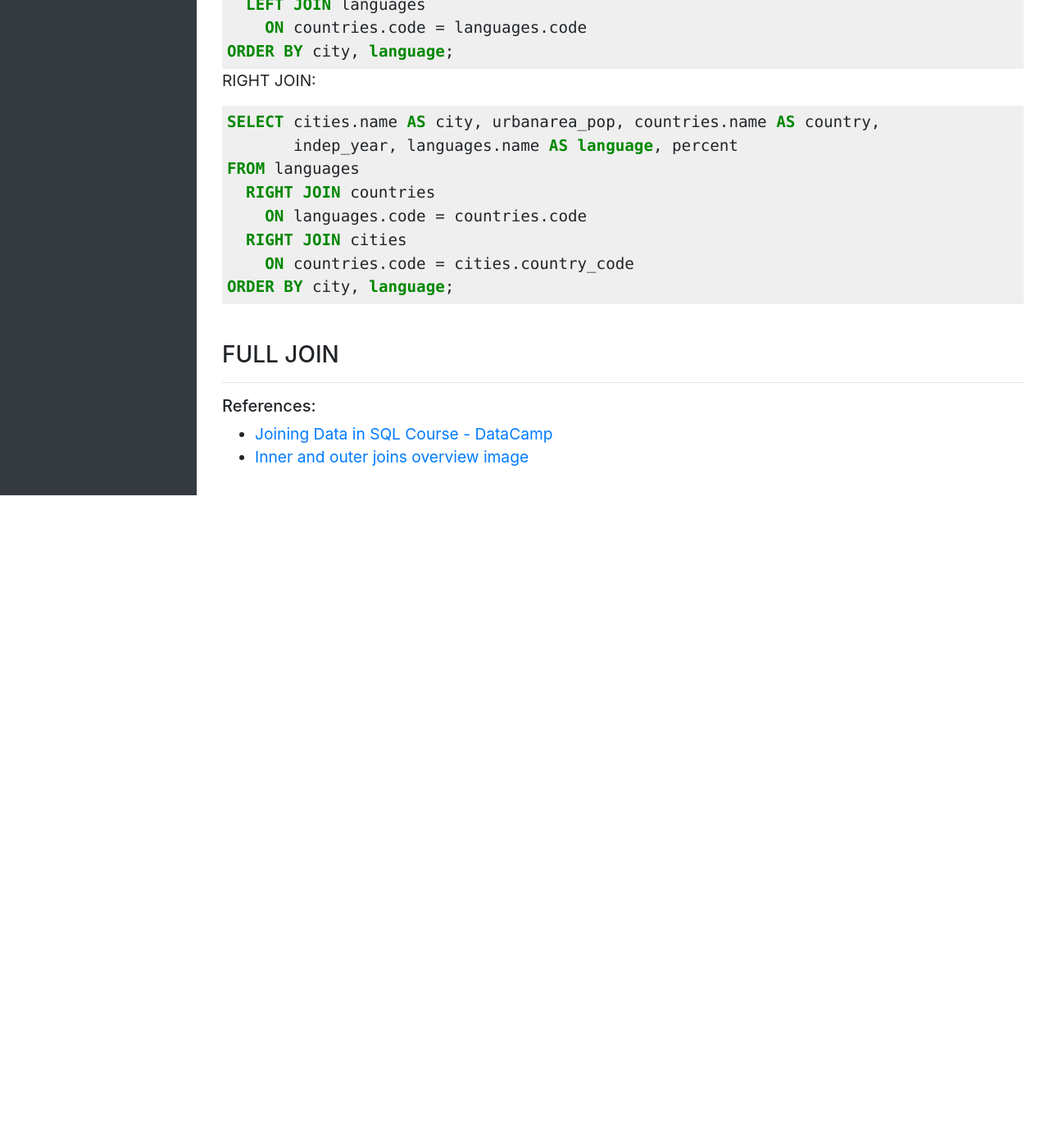
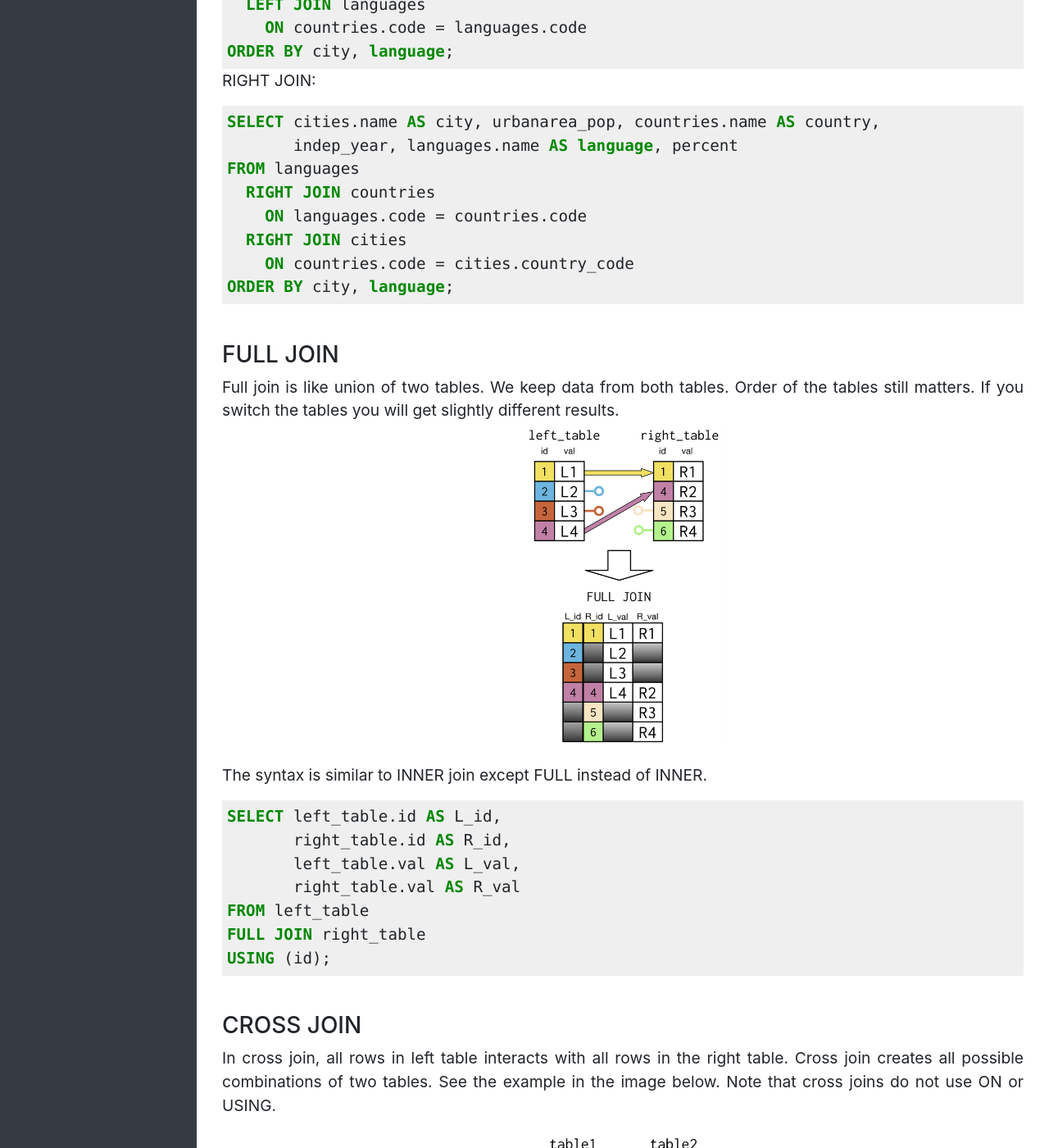
Before and after one commit to VirkSaab/Virksaab.github.io, a Jekyll site: the page built from _posts/2020-08-20-worktree_concepts_sql_joining.md, in a window 1280 px wide and 1400 px high, scrolled down 5685 px. Shown: the whole window at 82% size. Built offline with Jekyll 4.4.1, drawn with Linux system fonts in a browser that asks for light colours; before the commit the page ends 6289 px from its top, so only the background shows below that; some of the changed text lies outside the part shown.

Commit message:
updating sql and its date

````diff
--- a/_posts/2020-08-08-worktree_concepts_sql_joining.md
+++ b/_posts/2020-08-20-worktree_concepts_sql_joining.md
@@ -13,7 +13,7 @@ Inner join means joining two tables on specified columns from both tables and ta
 
 For example:
 
-<img src="/assets/imgs/sql_innerjoin.png" class="rounded mx-auto d-block" alt="inner join example image" style="max-height:23rem">
+<img src="/assets/imgs/sql/innerjoin.png" class="rounded mx-auto d-block" alt="inner join example image" style="max-height:23rem">
 
 
 The code example given below shows the syntax of INNER JOIN of three example tables named `countries`, `populations`, and `economies`:
@@ -110,12 +110,12 @@ FROM countries;
 <br>
 ## OUTER JOINS AND CROSS JOINS
 Outer join integrates the content of both table either they are matched or not. There are three fundamental outer joins: left, right, and full join. The main idea is shown in the figure below:
-<img src="/assets/imgs/sql_inner_and_outer_joins.jpg" class="rounded mx-auto d-block" alt="Inner and Outer join overview" style="max-width:90%;  max-height: 25rem;">
+<img src="/assets/imgs/sql/inner_and_outer_joins.jpg" class="rounded mx-auto d-block" alt="Inner and Outer join overview" style="max-width:90%;  max-height: 25rem;">
 <br>
 ### LEFT and RIGHT JOIN
 Left join means the main table is on left and we reach out to right table to join. While left joining, we keep all the records of left table whether it matches with right table or not and merges the right tables values. If some rows from the key column (the column we use to join) are missing in right table, null will be assigned there. The resulting table will have same number of rows/samples as left table. Also, the values in left key column can match multiple values in the right key column. The example is shown in the image below.
 
-<img src="/assets/imgs/sql_leftjoin.png" class="rounded mx-auto d-block" alt="Inner and Outer join overview" style="max-height:25rem">
+<img src="/assets/imgs/sql/leftjoin.png" class="rounded mx-auto d-block" alt="Inner and Outer join overview" style="max-height:25rem">
 
 The syntax is similar to inner join. Just replace the INNER with LEFT. For example:
 
@@ -137,7 +137,7 @@ ORDER BY avg_gdp DESC;
 ```
 
 Right joins aren't as common as left joins. One reason why is that you can always write a right join as a left join. The example and syntax of right join is shown in the image below.
-<img src="/assets/imgs/sql_rightjoin.png" class="rounded mx-auto d-block" alt="Inner and Outer join overview" style="max-height:25rem">
+<img src="/assets/imgs/sql/rightjoin.png" class="rounded mx-auto d-block" alt="Inner and Outer join overview" style="max-height:25rem">
 The syntax of right join is as follows:
 ```sql
 SELECT right_table.id AS R_id,
@@ -175,10 +175,40 @@ ORDER BY city, language;
 
 <br>
 ### FULL JOIN
+Full join is like union of two tables. We keep data from both tables. Order of the tables still matters. If you switch the tables you will get slightly different results.
+<img src="/assets/imgs/sql/fulljoin.png" class="rounded mx-auto d-block" alt="full join image" style="max-height:25rem">
+
+The syntax is similar to INNER join except FULL instead of INNER.
+
+```sql
+SELECT left_table.id AS L_id,
+       right_table.id AS R_id,
+       left_table.val AS L_val,
+       right_table.val AS R_val
+FROM left_table
+FULL JOIN right_table
+USING (id);
+```
+
+<br>
+### CROSS JOIN
+In cross join, all rows in left table interacts with all rows in the right table. Cross join creates all possible combinations of two tables. See the example in the image below. Note that cross joins do not use ON or USING.
+
+<img src="/assets/imgs/sql/crossjoin.png" class="rounded mx-auto d-block" alt="cross join image" style="max-height:30rem">
+The syntax is similar to full join except CROSS instead of FULL.
+```sql
+SELECT left_table.id AS L_id,
+       right_table.id AS R_id,
+       left_table.val AS L_val,
+       right_table.val AS R_val
+FROM left_table
+CROSS JOIN right_table
+```
+
 
 
 ---
 ##### References:
 
 * [Joining Data in SQL Course - DataCamp](https://learn.datacamp.com/courses/joining-data-in-postgresql)
-* [Inner and outer joins overview image](https://www.ionos.com/digitalguide/hosting/technical-matters/sql-outer-join/)
+* [Inner and outer joins overview image](https://www.ionos.com/digitalguide/fileadmin/DigitalGuide/Screenshots_2018/Outer-Join.jpg)
````
Also changed, not shown: _posts/2020-08-20-worktree_mlcore_naivebayes_intro.md (renamed from _posts/2020-08-09-worktree_mlcore_naivebayes_intro.md), assets/imgs/sql/crossjoin.png (added), assets/imgs/sql/fulljoin.png (added), assets/imgs/sql/inner_and_outer_joins.jpg (renamed from assets/imgs/sql_inner_and_outer_joins.jpg), assets/imgs/sql/innerjoin.png (renamed from assets/imgs/sql_innerjoin.png), assets/imgs/sql/leftjoin.png (renamed from assets/imgs/sql_leftjoin.png), assets/imgs/sql/rightjoin.png (renamed from assets/imgs/sql_rightjoin.png).
